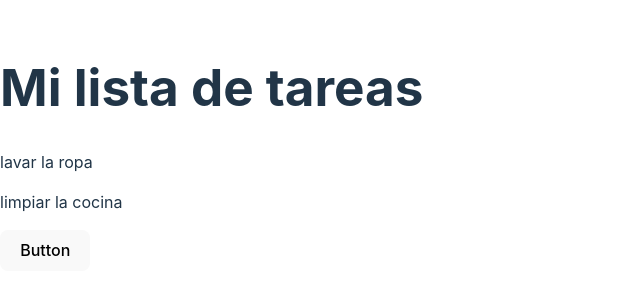
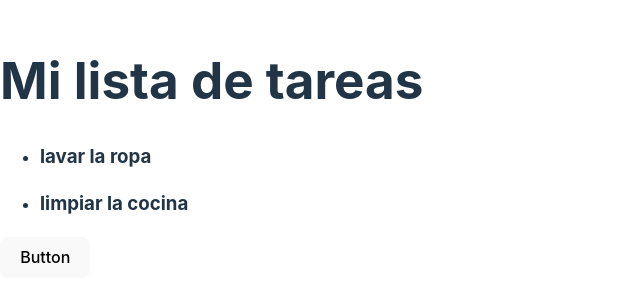
Before and after one commit to mariandrean/to-do-list, a React (Vite) app: page / in a window 1280 px wide. Shown: the part 252-554 px from the top of the page, without its empty margins (0-640 px from the left). Built offline with nearby package versions, Linux system fonts and the light colour scheme; data requests are answered from the project's data file.

Commit message:
using useLoaderData

```diff
--- /dev/null
+++ b/src/components/Card/Card.jsx
@@ -0,0 +1,11 @@
+const Card = ({ toDo }) => {
+    const { name, id } = toDo;
+
+    return (
+        <li id={id} className="card">
+            <h3>{name}</h3>
+        </li>
+    )
+}
+
+export default Card;
--- a/src/pages/Home/Home.jsx
+++ b/src/pages/Home/Home.jsx
@@ -1,23 +1,21 @@
 import './Home.css';
 import Button from '../../components/Button/Button'
-import { useEffect, useState } from 'react';
+import { useLoaderData } from 'react-router-dom';
+import Card from '../../components/Card/Card';
+/* import { useEffect, useState } from 'react'; */
 
 
 function Home() {
 
-    const [todos, setTodos] = useState([]);
+    const tasks = useLoaderData();
 
-    useEffect(() => {
-        fetch("http://localhost:3000/todos")
-        .then(response => response.json())
-        .then(list => setTodos(list));
-    },[]);
-
-    return(
+    return (
         <>
             <h1>Mi lista de tareas</h1>
-            <section>{todos.map(todo => (<p>{todo.name}</p>))}</section>
-            <Button/>
+            <ul>{tasks.map(task => (
+                <Card key={task.id} toDo={task} />
+            ))}</ul>
+            <Button />
         </>
     )
 }
--- a/src/routes/router.jsx
+++ b/src/routes/router.jsx
@@ -2,19 +2,21 @@ import { createBrowserRouter } from "react-router-dom";
 import Home from "../pages/Home/Home";
 import Contact from "../pages/Contact/Contact"
 import About from "../pages/About/About.jsx"
+import { getToDoList } from "../services/todos-sevices.js";
 
 const router = createBrowserRouter([
   {
     path: "/",
-    element: <Home/>,
+    element: <Home />,
+    loader: getToDoList,
   },
   {
     path: "/contact",
-    element: <Contact/>,
+    element: <Contact />,
   },
   {
     path: "/about",
-    element: <About/>,
+    element: <About />,
   }
 ]);
 
--- /dev/null
+++ b/src/services/todos-sevices.js
@@ -0,0 +1,25 @@
+// Petición GET
+
+export const getToDoList = async () => {
+    const response = await fetch('http://localhost:3000/todos');
+    const data = await response.json();
+    return data;
+}
+
+// Petición POST
+
+const createToDo = () => {
+
+}
+
+// Petición PUT
+
+const updateToDo = () => {
+
+}
+
+// Petición DELETE
+
+const deleteToDo = () => {
+
+}
```
